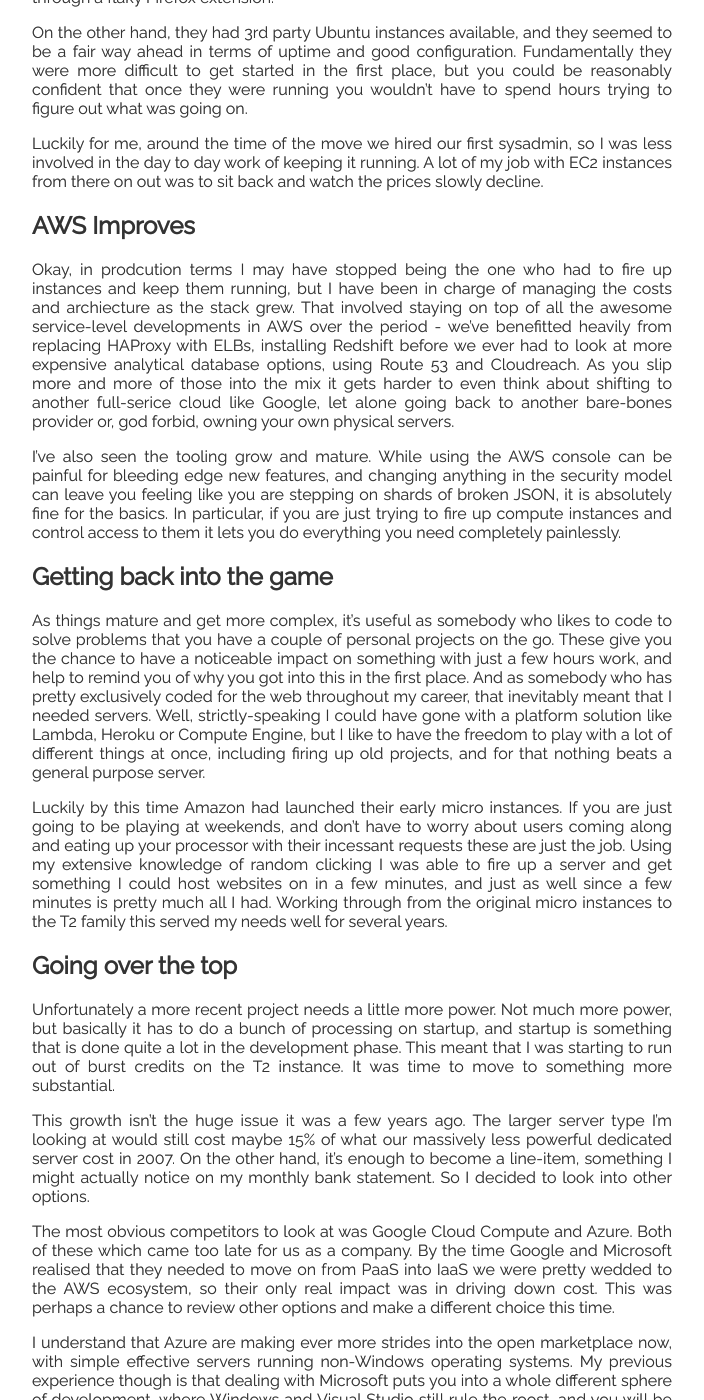
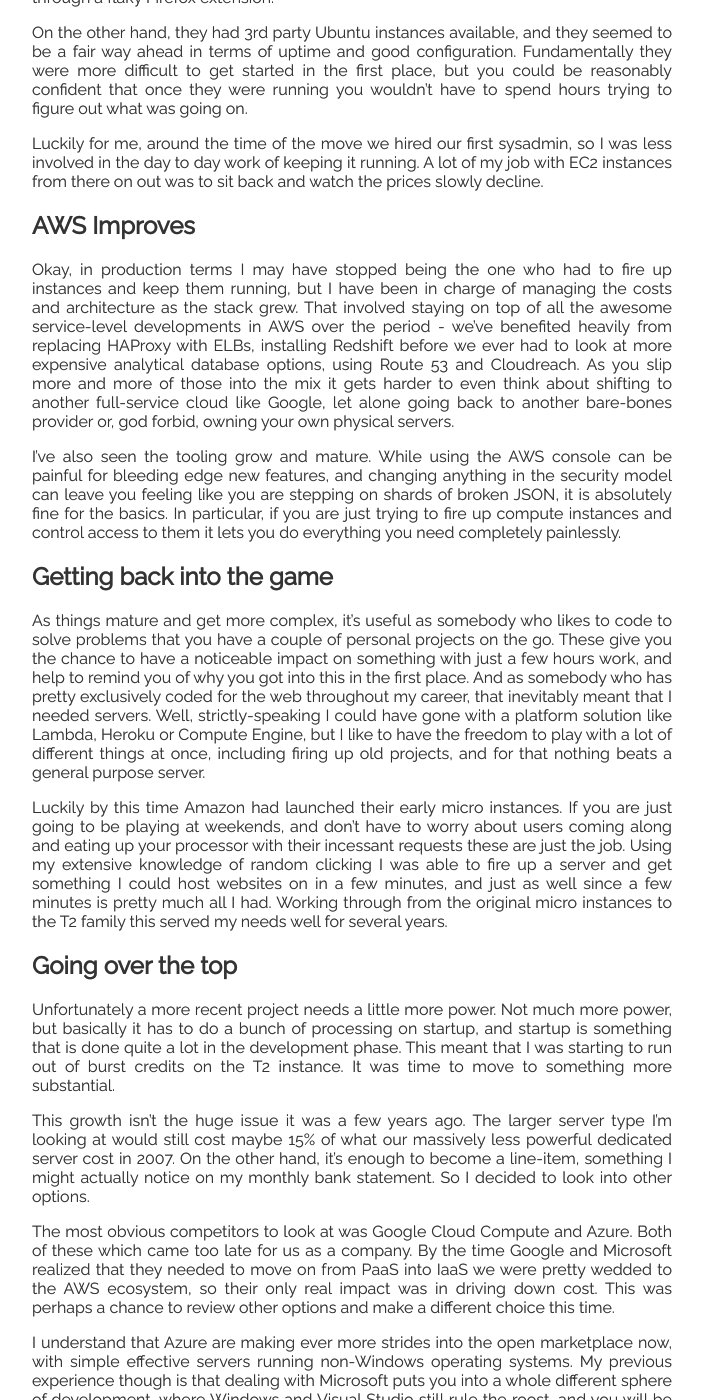
Before and after one commit to notak/notak.github.io, a Jekyll site: the page built from _posts/2016-05-18-aws-to-digital-ocean.md, in a window 1280 px wide and 1400 px high, scrolled down 946 px. Shown: the whole window, without its empty margins (288-992 px from the left). Built offline with Jekyll 4.4.1, drawn with Linux system fonts in a browser that asks for light colours.

Commit message:
spelling

```diff
--- a/_posts/2016-05-18-aws-to-digital-ocean.md
+++ b/_posts/2016-05-18-aws-to-digital-ocean.md
@@ -27,7 +27,7 @@
 
 ## AWS Improves
 
-Okay, in prodcution terms I may have stopped being the one who had to fire up instances and keep them running, but I have been in charge of managing the costs and archiecture as the stack grew. That involved staying on top of all the awesome service-level developments in AWS over the period - we've benefitted heavily from replacing HAProxy with ELBs, installing Redshift before we ever had to look at more expensive analytical database options, using Route 53 and Cloudreach. As you slip more and more of those into the mix it gets harder to even think about shifting to another full-serice cloud like Google, let alone going back to another bare-bones provider or, god forbid, owning your own physical servers.
+Okay, in production terms I may have stopped being the one who had to fire up instances and keep them running, but I have been in charge of managing the costs and architecture as the stack grew. That involved staying on top of all the awesome service-level developments in AWS over the period - we've benefited heavily from replacing HAProxy with ELBs, installing Redshift before we ever had to look at more expensive analytical database options, using Route 53 and Cloudreach. As you slip more and more of those into the mix it gets harder to even think about shifting to another full-service cloud like Google, let alone going back to another bare-bones provider or, god forbid, owning your own physical servers.
 
 I've also seen the tooling grow and mature. While using the AWS console can be painful for bleeding edge new features, and changing anything in the security model can leave you feeling like you are stepping on shards of broken JSON, it is absolutely fine for the basics. In particular, if you are just trying to fire up compute instances and control access to them it lets you do everything you need completely painlessly.
 
@@ -43,7 +43,7 @@
 
 This growth isn't the huge issue it was a few years ago. The larger server type I'm looking at would still cost maybe 15% of what our massively less powerful dedicated server cost in 2007. On the other hand, it's enough to become a line-item, something I might actually notice on my monthly bank statement. So I decided to look into other options.
 
-The most obvious competitors to look at was Google Cloud Compute and Azure. Both of these which came too late for us as a company. By the time Google and Microsoft realised that they needed to move on from PaaS into IaaS we were pretty wedded to the AWS ecosystem, so their only real impact was in driving down cost. This was perhaps a chance to review other options and make a different choice this time.
+The most obvious competitors to look at was Google Cloud Compute and Azure. Both of these which came too late for us as a company. By the time Google and Microsoft realized that they needed to move on from PaaS into IaaS we were pretty wedded to the AWS ecosystem, so their only real impact was in driving down cost. This was perhaps a chance to review other options and make a different choice this time.
 
 I understand that Azure are making ever more strides into the open marketplace now, with simple effective servers running non-Windows operating systems. My previous experience though is that dealing with Microsoft puts you into a whole different sphere of development, where Windows and Visual Studio still rule the roost, and you will be gradually assimilated. If I was buying a few hundred servers I might do a detailed analysis rather than falling back on gut reaction, but for a couple of personal servers I'm happy enough to risk missing out.
 
```
